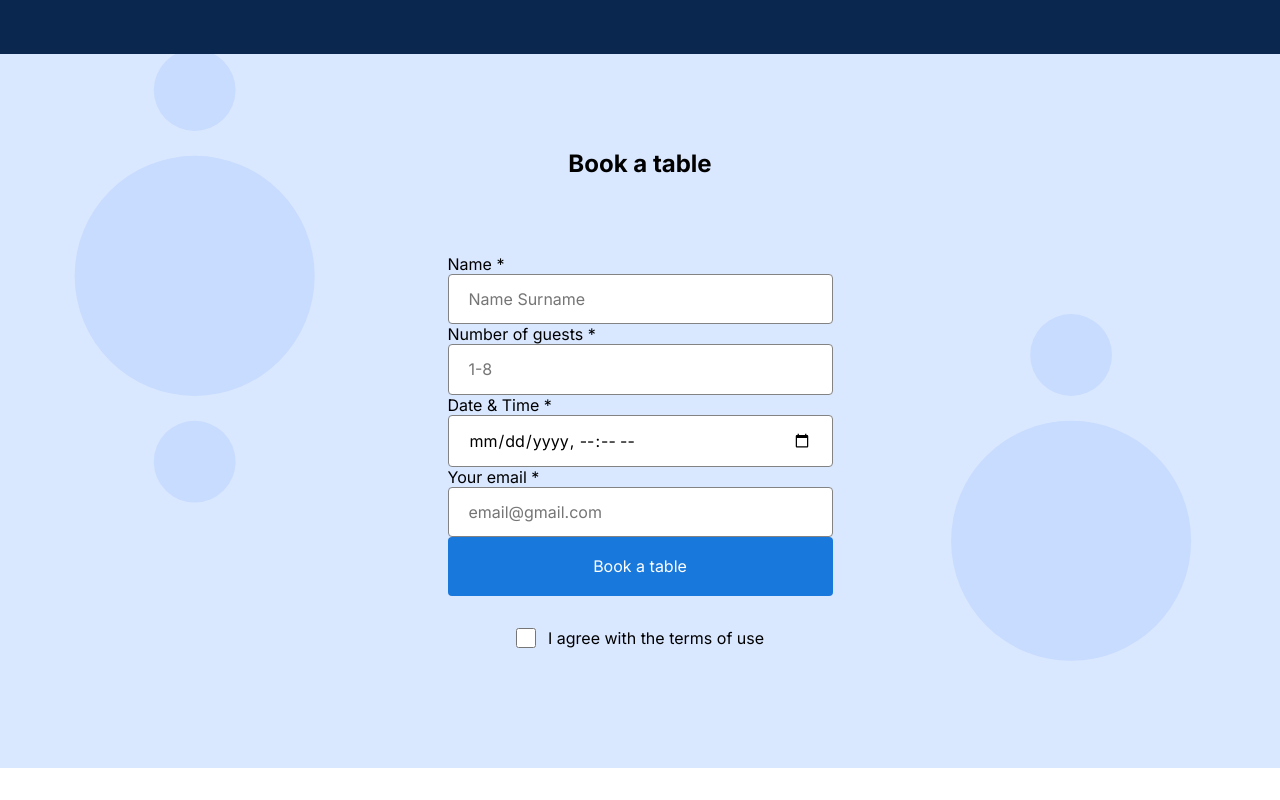
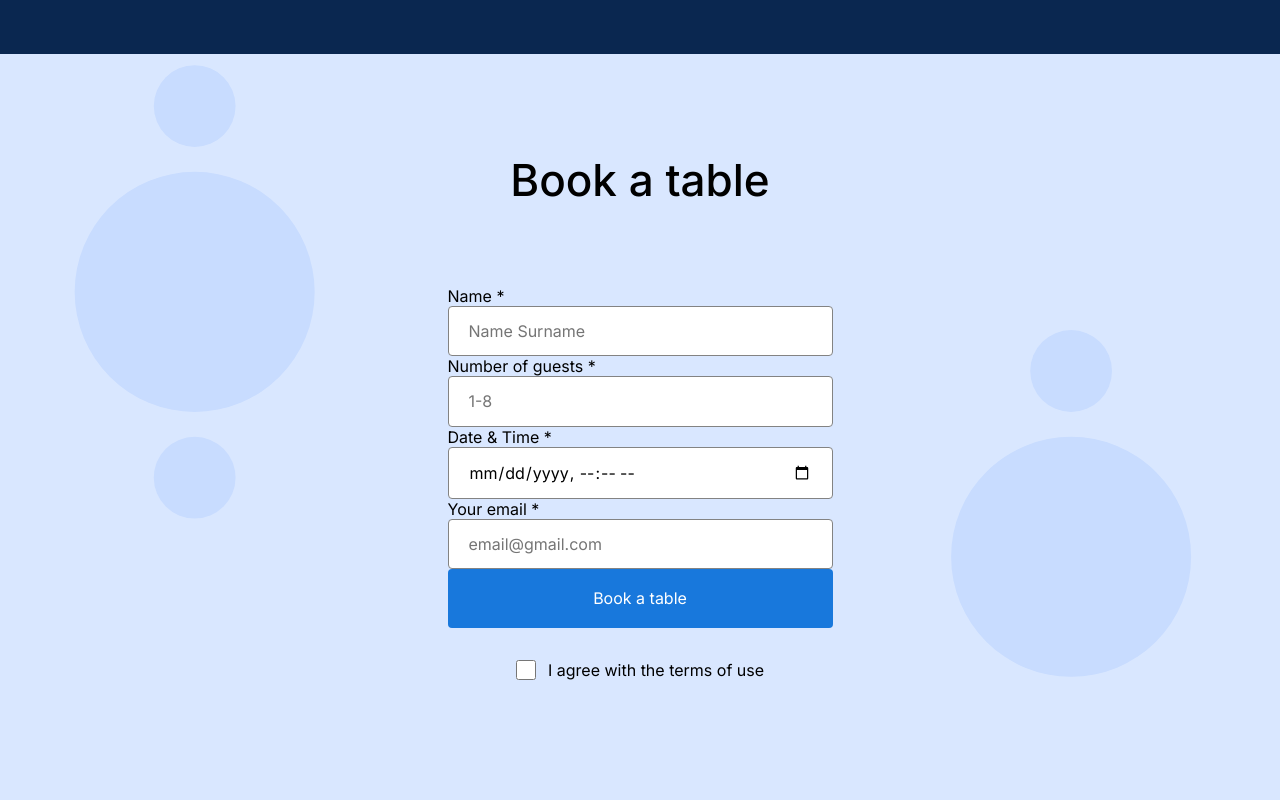
Before and after one commit to moise97/se_project_coffeeshop, a plain HTML site: page index.html in a window 1280 px wide. Shown: the part 1568-2368 px from the top of the page. Before the commit the page ends 2336 px from the top, so only its background shows below. Drawn offline with Linux system fonts and the light colour scheme.

Commit message:
fixed reservation title

```diff
--- a/pages/index.css
+++ b/pages/index.css
@@ -136,8 +136,12 @@
   background-repeat: no-repeat;
 }
 .reservation__title {
-  margin: 0 0 80px;
+  margin: 0 auto 80px;
   text-align: center;
+  font-weight: 500;
+  font-size: 44px;
+  line-height: 52px;
+  max-width: 385px;
 }
 .reservation__form {
   margin: 0 auto;
```
